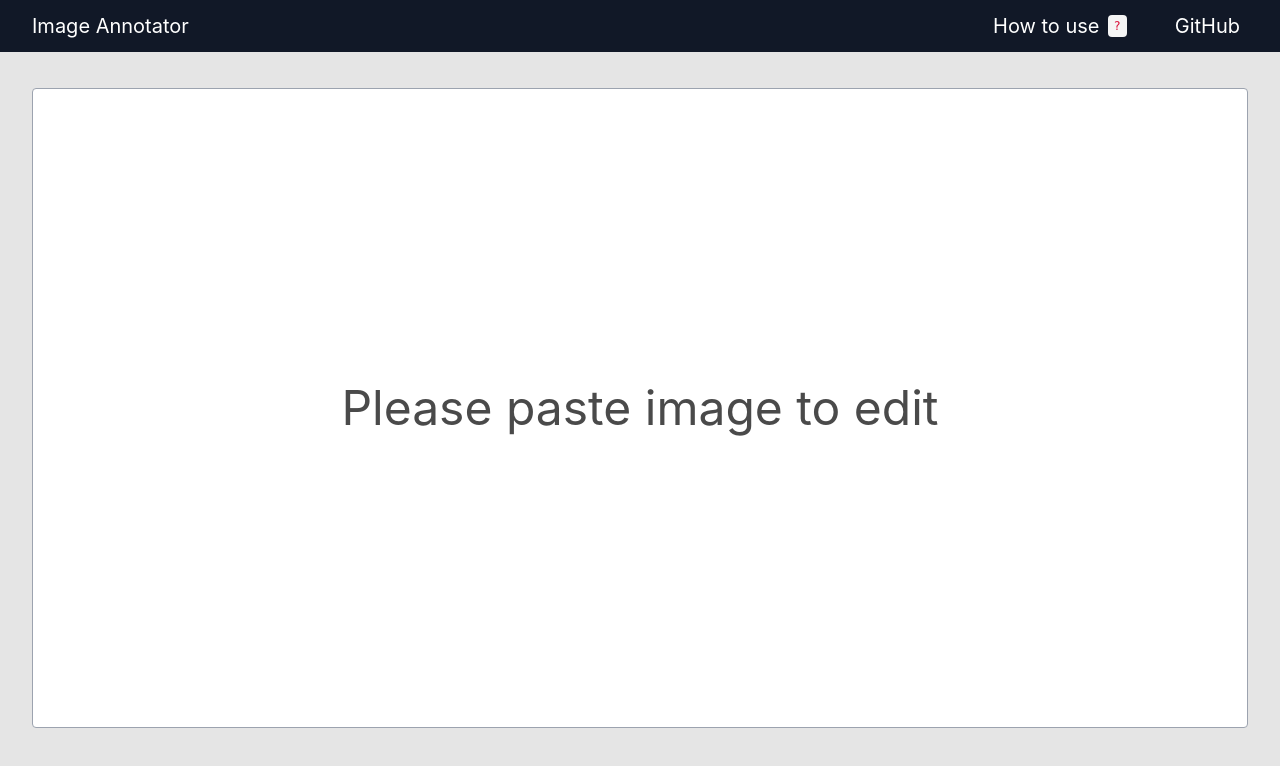
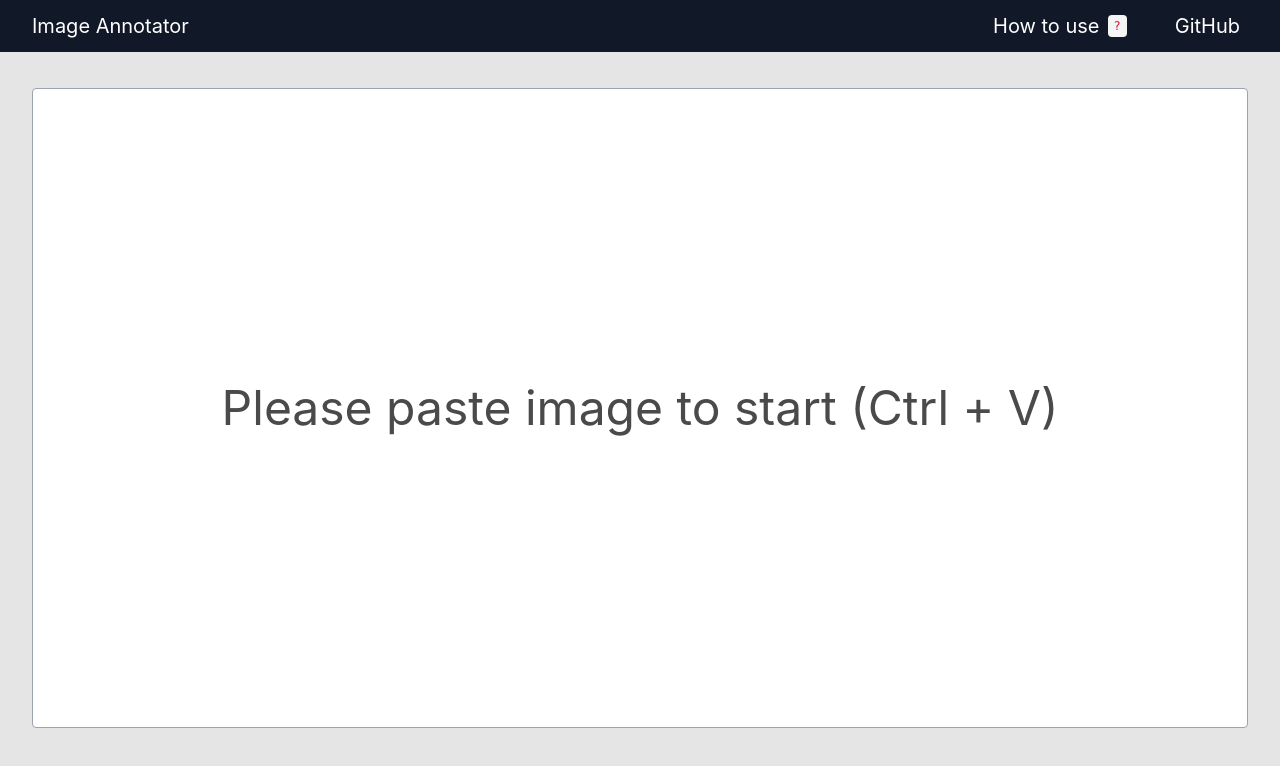
Before and after one commit to acro5piano/image-annotator, a React (Create React App) app: page / in a window 1280 px wide. Shown: the top 766 px of the page. Built offline with nearby package versions, Linux system fonts and the light colour scheme.

Commit message:
add help

```diff
--- a/src/components/Canvas.tsx
+++ b/src/components/Canvas.tsx
@@ -473,7 +473,7 @@ export function Canvas() {
       <canvas ref={canvasRef} className="canvas" />
       {!isPasted && (
         <div className="border border-gray-400 bg-white flex justify-center items-center rounded paste-image-here">
-          <span>Please paste image to edit</span>
+          <span>Please paste image to start (Ctrl + V)</span>
         </div>
       )}
       {isInputVisilble && (
```
